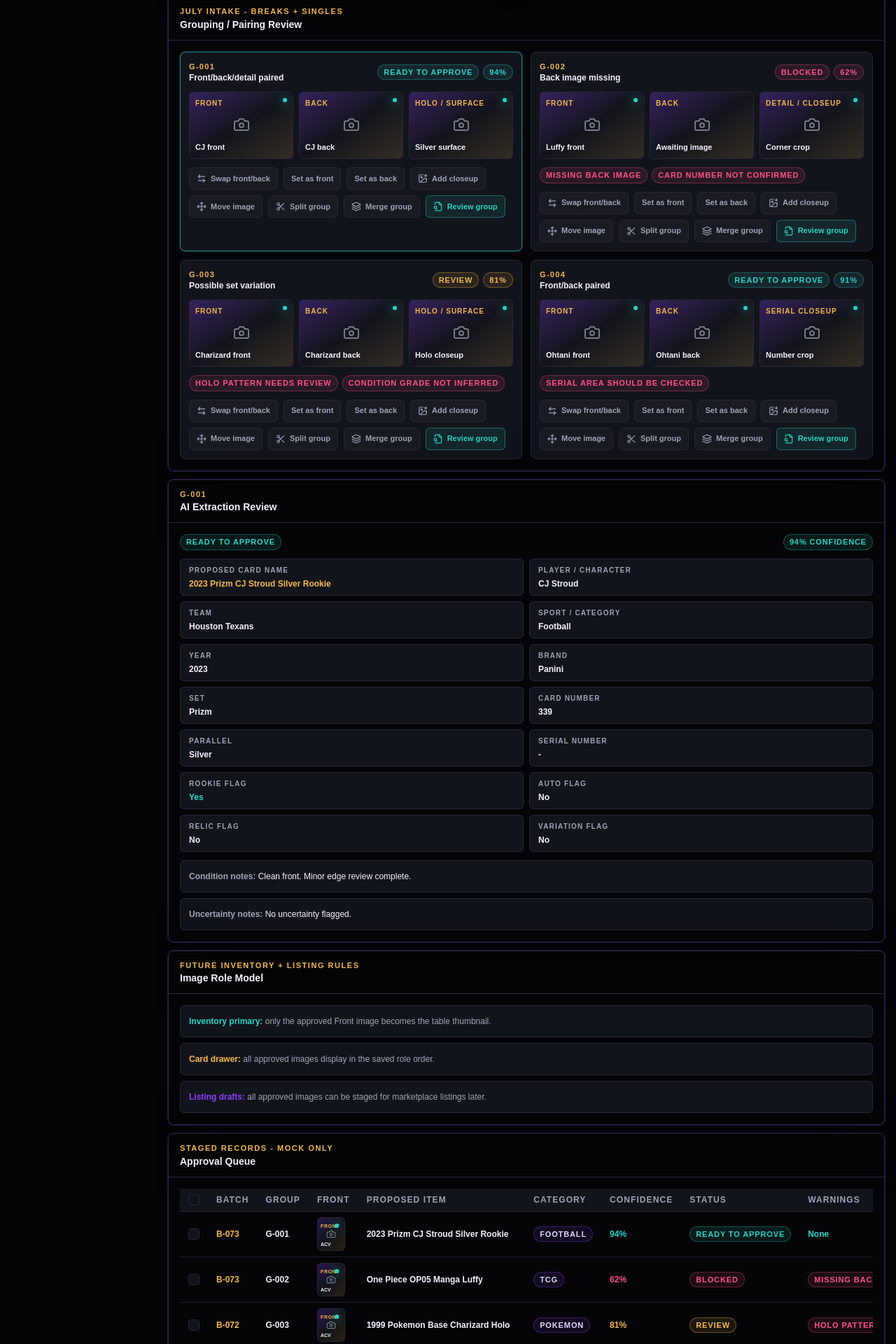
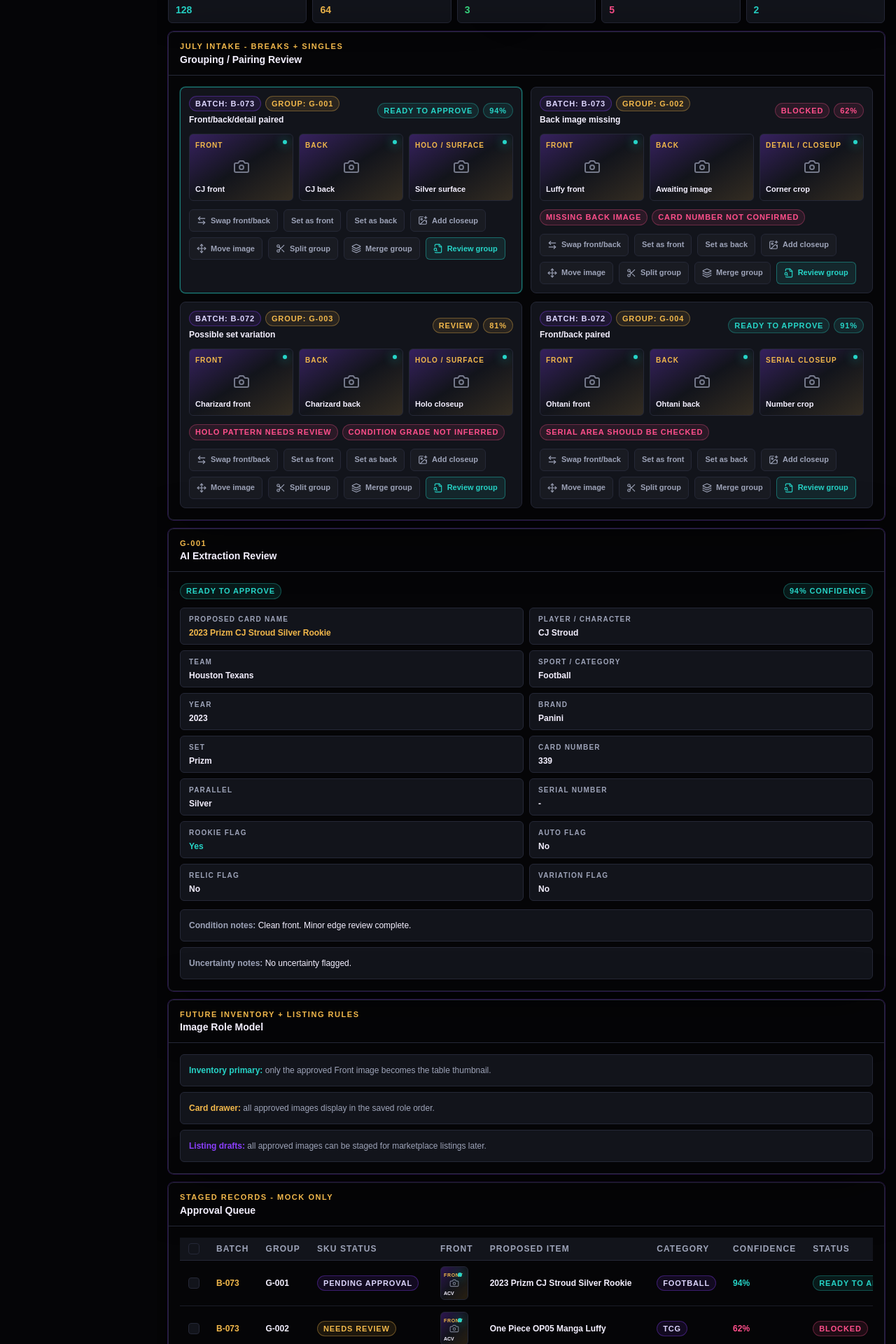
Before and after one commit to AnonenCardVault/ACV-OS, a Next.js app: page /photo-intake in a window 1280 px wide. Shown: the part 800-2720 px from the top of the page at 70% size. Built offline with nearby package versions, Linux system fonts and the light colour scheme.

Commit message:
fix: clarify photo intake IDs and drawer actions

```diff
--- a/app/(app)/photo-intake/page.tsx
+++ b/app/(app)/photo-intake/page.tsx
@@ -29,6 +29,7 @@
 type ImageRole = "Front" | "Back" | "Detail / Closeup" | "Serial Closeup" | "Holo / Surface" | "Auto Closeup" | "Patch / Relic Closeup" | "Other";
 type RouteStatus = "Ready to Approve" | "Review" | "Needs Research" | "Blocked";
 type QueueStatus = RouteStatus | "Approved Mock" | "Rejected";
+type SkuStatus = "Pending Approval" | "SKU Assigned" | "Needs Review";
 type StatusTone = "green" | "teal" | "gold" | "pink" | "purple" | "neutral";
 
 type IntakeImage = {
@@ -86,6 +87,13 @@
   "Patch / Relic Closeup",
   "Other"
 ];
+
+const mockAssignedSkus: Record<string, string> = {
+  "G-001": "ACV-NFL-000421",
+  "G-002": "ACV-TCG-000143",
+  "G-003": "ACV-POK-000382",
+  "G-004": "ACV-MLB-000301"
+};
 
 const intakeGroups: IntakeGroup[] = [
   {
@@ -226,6 +234,12 @@
   if (status === "Review") return "gold";
   if (status === "Needs Research" || status === "Blocked" || status === "Rejected") return "pink";
   return "neutral";
+}
+
+function toneForSkuStatus(status: SkuStatus): StatusTone {
+  if (status === "SKU Assigned") return "green";
+  if (status === "Needs Review") return "gold";
+  return "purple";
 }
 
 function confidenceTone(confidence: number): "teal" | "gold" | "pink" {
@@ -374,18 +388,24 @@
 
 function ReviewDrawer({
   group,
+  skuStatus,
+  assignedSku,
   onClose,
   onApprove,
   onResearch,
   onReject
 }: {
   group: IntakeGroup;
+  skuStatus: SkuStatus;
+  assignedSku: string;
   onClose: () => void;
   onApprove: (id: string) => void;
   onResearch: (id: string) => void;
   onReject: (id: string) => void;
 }) {
   const routeStatus = statusForGroup(group);
+  const skuDisplay = skuStatus === "SKU Assigned" ? `${assignedSku} mock` : "Pending Approval";
+  const drawerSkuTone = skuStatus === "SKU Assigned" ? "green" : "purple";
 
   return (
     <div className="fixed inset-y-0 left-0 right-0 z-50 flex justify-end bg-black/70 backdrop-blur-sm sm:left-56">
@@ -394,12 +414,14 @@
         <div className="flex items-center justify-between gap-3 border-b border-acv-border px-5 py-4">
           <div className="min-w-0">
             <div className="mb-2 flex flex-wrap gap-2">
-              <StatusPill tone="purple">{group.batch}</StatusPill>
+              <StatusPill tone="purple">Batch: {group.batch}</StatusPill>
+              <StatusPill tone="gold">Group: {group.id}</StatusPill>
+              <StatusPill tone={drawerSkuTone}>SKU: {skuDisplay}</StatusPill>
               <StatusPill tone={toneForStatus(routeStatus)}>{routeStatus}</StatusPill>
               <StatusPill tone={confidenceTone(group.confidence)}>{group.confidence}% confidence</StatusPill>
             </div>
             <h2 className="truncate text-lg font-semibold text-acv-text">{group.proposed.cardName}</h2>
-            <p className="mt-1 text-xs text-acv-muted">{group.id} review drawer - mock only</p>
+            <p className="mt-1 text-xs text-acv-muted">Temporary intake references only - permanent SKU assignment happens after approval.</p>
           </div>
           <button
             type="button"
@@ -411,7 +433,8 @@
           </button>
         </div>
 
-        <div className="acv-scrollbar flex-1 overflow-y-auto p-5">
+        <div className="flex min-h-0 flex-1 flex-col">
+          <div className="acv-scrollbar min-h-0 flex-1 overflow-y-auto p-5 pb-4">
             <div className="grid min-w-0 gap-5 xl:grid-cols-[0.85fr_1.15fr]">
               <section className="min-w-0 rounded-lg border border-acv-border bg-acv-panel p-4">
                 <div className="mb-3 flex items-center justify-between gap-3">
@@ -489,7 +512,13 @@
             </div>
           </div>
 
-        <div className="grid gap-2 border-t border-acv-border bg-black/70 p-4 sm:grid-cols-2 xl:grid-cols-5">
+          <div className="sticky bottom-0 z-20 border-t border-acv-border bg-acv-black px-5 pb-8 pt-3">
+            <div className="rounded-lg border border-acv-border bg-acv-panel/95 p-3 shadow-glow">
+              <div className="mb-2 flex flex-wrap items-center justify-between gap-2">
+                <p className="text-[11px] font-semibold uppercase tracking-[0.12em] text-acv-gold">Review Actions</p>
+                <span className="text-[11px] text-acv-muted">Mock only - approval stages an ACV-format SKU example.</span>
+              </div>
+              <div className="grid gap-2 sm:grid-cols-2 xl:grid-cols-5">
                 <MiniButton tone="teal" icon={<Save className="h-3.5 w-3.5" />}>
                   Save Group
                 </MiniButton>
@@ -505,6 +534,9 @@
                 <MiniButton tone="pink" icon={<XCircle className="h-3.5 w-3.5" />} onClick={() => onReject(group.id)}>
                   Reject Group
                 </MiniButton>
+              </div>
+            </div>
+          </div>
         </div>
       </aside>
     </div>
@@ -541,6 +573,16 @@
     if (rejectedIds.has(group.id)) return "Rejected";
     if (researchIds.has(group.id)) return "Needs Research";
     return statusForGroup(group);
+  }
+
+  function skuStatusForGroup(group: IntakeGroup): SkuStatus {
+    if (approvedIds.has(group.id)) return "SKU Assigned";
+    if (rejectedIds.has(group.id) || researchIds.has(group.id) || statusForGroup(group) !== "Ready to Approve") return "Needs Review";
+    return "Pending Approval";
+  }
+
+  function assignedSkuForGroup(group: IntakeGroup) {
+    return mockAssignedSkus[group.id] || "ACV-NFL-000421";
   }
 
   function setQueueSelection(id: string, checked: boolean) {
@@ -636,6 +678,9 @@
                 <StatusPill tone={source.tone}>{source.key === "Computer Upload" ? "Now" : "Mock"}</StatusPill>
               </button>
             ))}
+          </div>
+          <div className="mt-3 rounded-md border border-acv-border bg-acv-panel2 px-3 py-2 text-xs leading-5 text-acv-muted">
+            <span className="font-semibold text-acv-gold">ID note:</span> Batch and Group IDs are temporary intake references. Permanent ACV SKUs are assigned only after approval into inventory.
           </div>
         </SectionCard>
 
@@ -752,7 +797,10 @@
                     <button type="button" onClick={() => setSelectedGroupId(group.id)} className="block w-full min-w-0 text-left">
                       <div className="mb-3 flex min-w-0 flex-wrap items-center justify-between gap-2">
                         <div className="min-w-0">
-                          <p className="text-[11px] font-semibold uppercase tracking-[0.12em] text-acv-gold">{group.id}</p>
+                          <div className="mb-1 flex flex-wrap gap-1.5">
+                            <StatusPill tone="purple">Batch: {group.batch}</StatusPill>
+                            <StatusPill tone="gold">Group: {group.id}</StatusPill>
+                          </div>
                           <p className="truncate text-xs font-semibold text-acv-text">{group.pairingStatus}</p>
                         </div>
                         <div className="flex shrink-0 flex-wrap gap-1.5">
@@ -872,6 +920,20 @@
               { key: "batch", header: "Batch", cell: (group) => <span className="font-semibold text-acv-gold">{group.batch}</span> },
               { key: "group", header: "Group", cell: (group) => <span className="font-semibold text-acv-text">{group.id}</span> },
               {
+                key: "skuStatus",
+                header: "SKU Status",
+                className: "min-w-44",
+                cell: (group) => {
+                  const status = skuStatusForGroup(group);
+                  return (
+                    <div className="space-y-1">
+                      <StatusPill tone={toneForSkuStatus(status)}>{status}</StatusPill>
+                      {status === "SKU Assigned" && <p className="text-[11px] font-semibold text-acv-green">{assignedSkuForGroup(group)} mock</p>}
+                    </div>
+                  );
+                }
+              },
+              {
                 key: "front",
                 header: "Front",
                 cell: (group) => <ImagePlaceholder image={group.images.find((image) => image.role === "Front")} emptyLabel="Front" compact />
@@ -950,7 +1012,9 @@
           {approvedIds.size > 0 && (
             <div className="mt-3 flex items-center gap-2 rounded-md border border-acv-green/35 bg-acv-green/10 px-3 py-2 text-xs font-semibold text-acv-green">
               <CheckCircle2 className="h-4 w-4" />
-              {approvedIds.size} record{approvedIds.size === 1 ? "" : "s"} approved locally in mock mode.
+              {approvedIds.size} record{approvedIds.size === 1 ? "" : "s"} approved locally. SKU would be assigned during approval: {Array.from(approvedIds)
+                .map((id) => mockAssignedSkus[id] || "ACV-NFL-000421")
+                .join(", ")}. Mock only, not permanent yet.
             </div>
           )}
         </SectionCard>
@@ -980,6 +1044,8 @@
       {drawerGroup && (
         <ReviewDrawer
           group={drawerGroup}
+          skuStatus={skuStatusForGroup(drawerGroup)}
+          assignedSku={assignedSkuForGroup(drawerGroup)}
           onClose={() => setDrawerGroup(null)}
           onApprove={(id) => {
             approveGroup(id);
```
Lines whose indentation alone changed are shown as unchanged.
